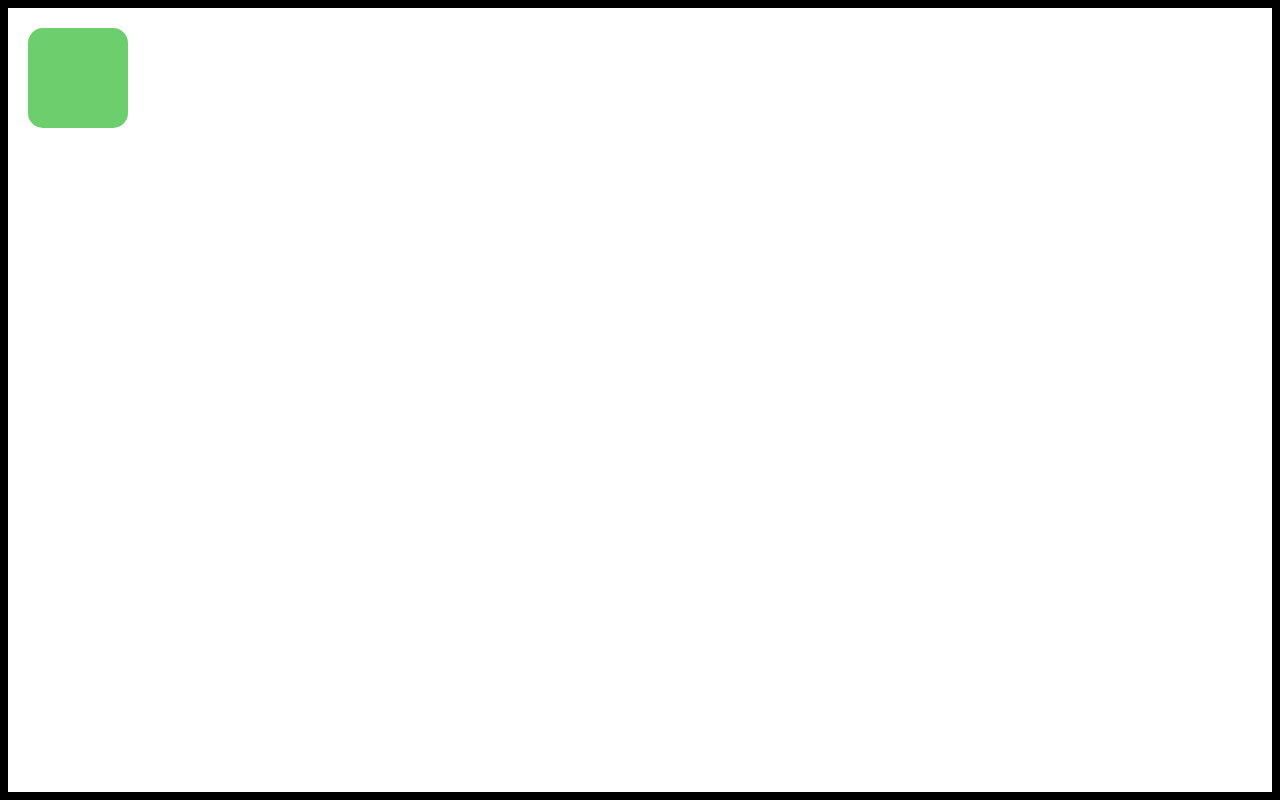
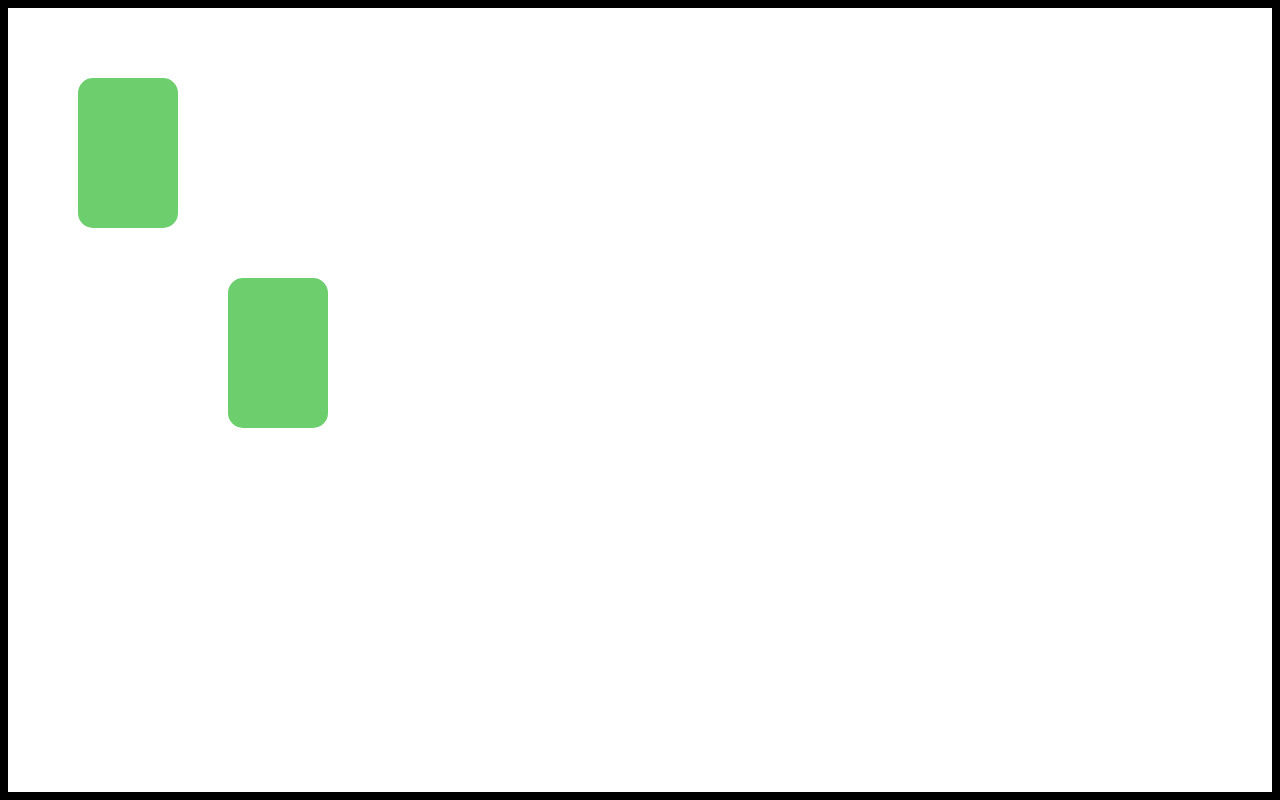
Before and after one commit to illbexyz/svg-workspace, a Svelte app: page / in a window 1280 px wide. Built offline with nearby package versions, Linux system fonts and the light colour scheme.

Commit message:
feat: multiple boxes

```diff
--- a/src/App.svelte
+++ b/src/App.svelte
@@ -1,10 +1,14 @@
 <script lang="ts">
-  import type { Point } from "./point";
+  import type { Box, Point } from "./model";
 
-  import Post from "./Post.svelte";
+  import Post from "./Box.svelte";
   import { scale } from "./store";
 
-  let postPos = { x: 0, y: 0 };
+  let boxes: Box[] = [
+    { x: 50, y: 50, width: 100, height: 150 },
+    { x: 200, y: 250, width: 100, height: 150 },
+  ];
+
   let svg: SVGSVGElement;
 
   let windowWidth = window.innerWidth;
@@ -13,8 +17,12 @@
   let translateX = 20;
   let translateY = 20;
 
-  function move({ detail }: CustomEvent<Point>): void {
-    postPos = detail;
+  function translateBox(idx: number, to: Point): void {
+    boxes[idx] = {
+      ...boxes[idx],
+      x: to.x,
+      y: to.y,
+    };
   }
 
   function scaleOrTranslate(event: WheelEvent): void {
@@ -67,7 +75,9 @@
 
         {#if svg}
           <g>
-            <Post {svg} x={postPos.x} y={postPos.y} on:move={move} />
+            {#each boxes as box, idx}
+              <Post {svg} {box} on:move={(e) => translateBox(idx, e.detail)} />
+            {/each}
           </g>
         {/if}
       </g>
--- a/src/Post.svelte
+++ b/src/Box.svelte
@@ -1,14 +1,13 @@
 <script lang="ts">
   import { createEventDispatcher } from "svelte";
-  import type { Point } from "./point";
   import { screenToSVG } from "./utils";
   import { scale } from "./store";
+  import type { Point, Box } from "./model";
 
   const dispatch = createEventDispatcher<{ move: Point }>();
 
   export let svg: SVGSVGElement;
-  export let x: number;
-  export let y: number;
+  export let box: Box;
 
   let isDragging = false;
   let dragStartPoint: Point = { x: 0, y: 0 };
@@ -39,7 +38,7 @@
     if (isDragging) {
       isDragging = false;
 
-      dispatch("move", { x: x + diff.x, y: y + diff.y });
+      dispatch("move", { x: box.x + diff.x, y: box.y + diff.y });
 
       diff = { x: 0, y: 0 };
     }
@@ -53,21 +52,21 @@
 
 <rect
   on:mousedown={beginDrag}
-  {x}
-  {y}
-  width="100"
-  height="100"
+  x={box.x}
+  y={box.y}
+  width={box.width}
+  height={box.height}
   rx="15"
   transform="translate({diff.x}, {diff.y})"
-  class="post"
+  class="box"
 />
 
 <style>
-  .post {
+  .box {
     fill: #6cce6c;
   }
 
-  .post:hover {
+  .box:hover {
     stroke: black;
     stroke-width: 1px;
   }
--- /dev/null
+++ b/src/model.ts
@@ -0,0 +1,11 @@
+export interface Point {
+  x: number;
+  y: number;
+}
+
+export interface Box {
+  width: number;
+  height: number;
+  x: number;
+  y: number;
+}
--- a/src/point.ts
+++ /dev/null
@@ -1,4 +0,0 @@
-export interface Point {
-  x: number;
-  y: number;
-}
```
Also changed, not shown: src/Arrow.svelte (added).
